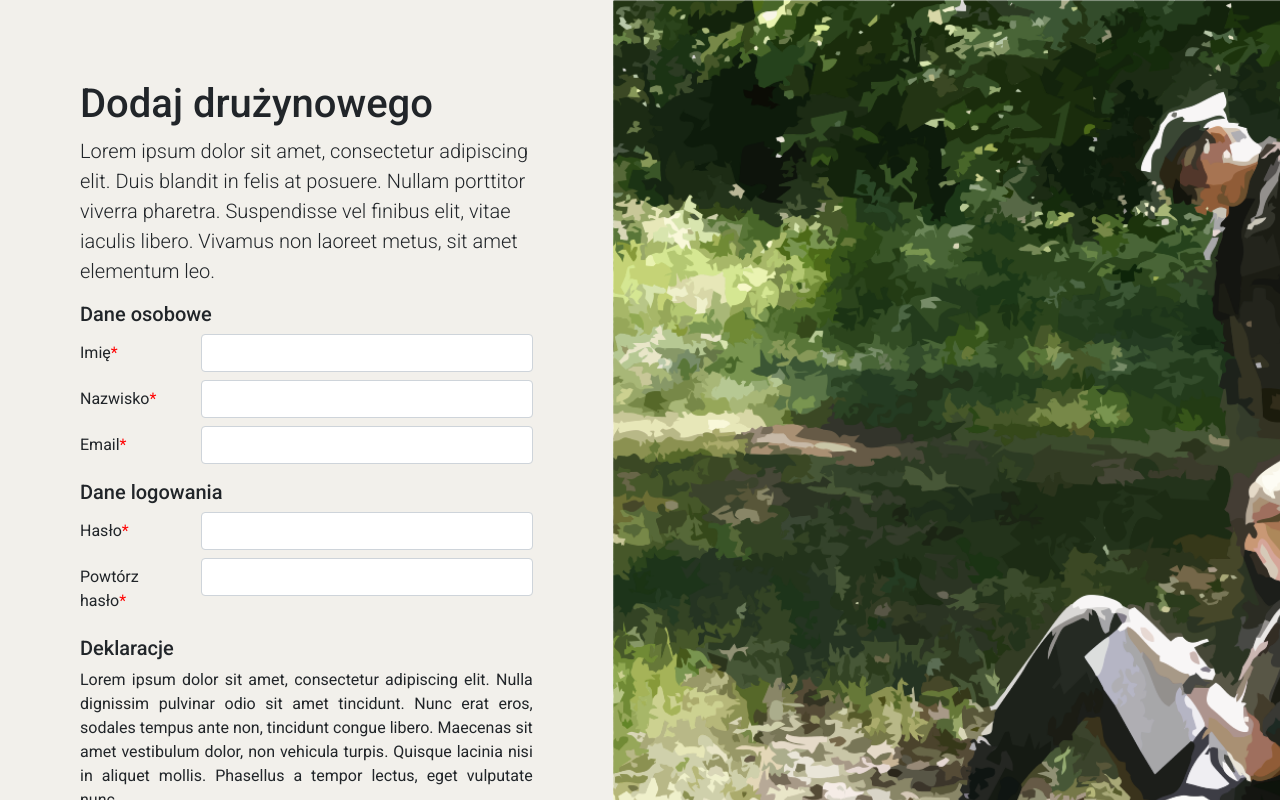
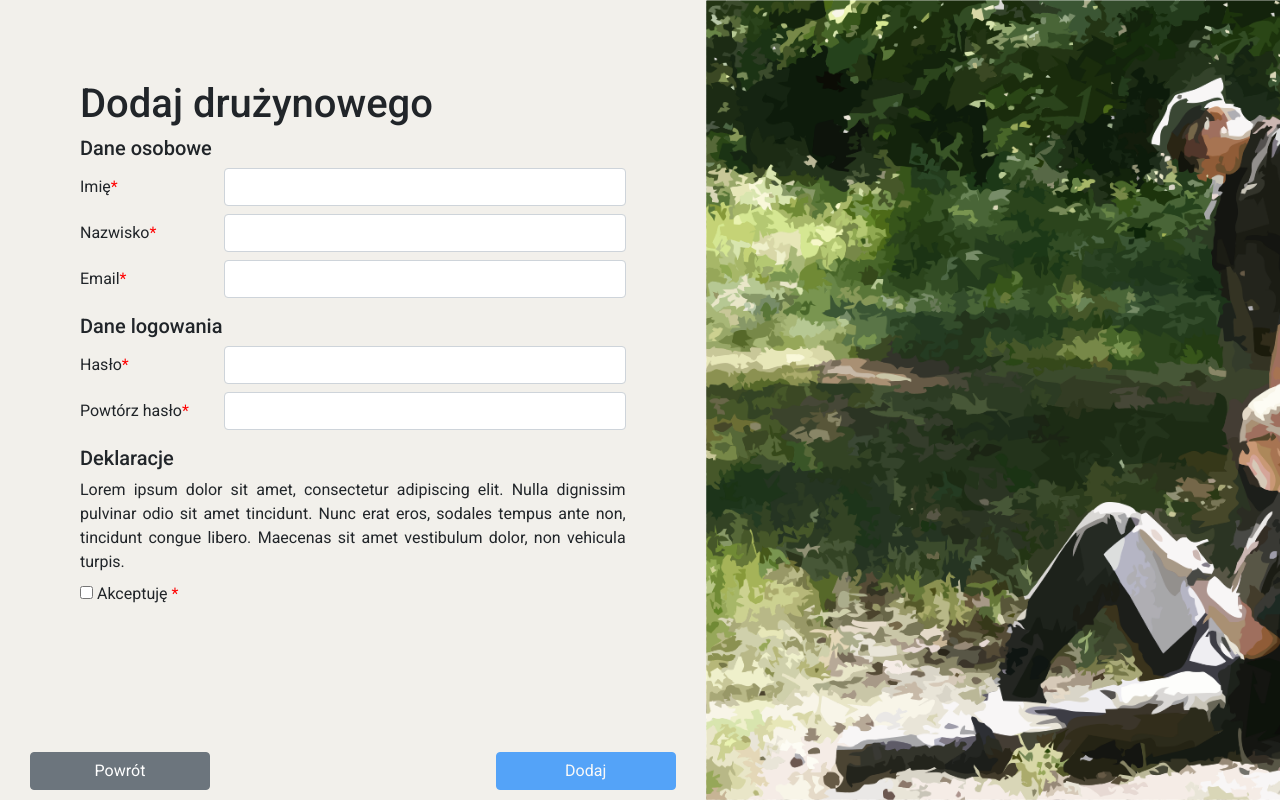
Before and after one commit to antoniforzp/TeamManager, an Angular app in the folder web/: page /addUser in a window 1280 px wide. Shown: the top 800 px of the page. Built offline with nearby package versions, Linux system fonts and the light colour scheme.

Commit message:
Add user page changes

```diff
--- a/web/src/app/pages/add-user/add-user.component.html
+++ b/web/src/app/pages/add-user/add-user.component.html
@@ -2,13 +2,7 @@
 
     <div class="container-clean add-user-container">
         <h1>Dodaj drużynowego</h1>
-        <p class="lead">Lorem ipsum dolor sit amet, consectetur adipiscing elit. Duis blandit in felis at posuere.
-            Nullam
-            porttitor viverra pharetra. Suspendisse vel finibus elit, vitae iaculis libero. Vivamus non laoreet metus,
-            sit
-            amet elementum leo. </p>
-
-        <form [formGroup]="addUserForm">
+        <form [formGroup]="form">
 
             <!-- CREDENTIALS -->
             <div class="form-group">
@@ -49,8 +43,7 @@
                         <div class="d-flex flex-column" *ngIf="userEmail.errors && userEmail.dirty">
                             <small class="alert-danger" *ngIf="userEmail.hasError('required')">Pole wymagane</small>
                             <small class="alert-danger" *ngIf="userEmail.hasError('pattern')">Nieprawidłowy format
-                                adresu
-                                email. Poprawny: email@email.com</small>
+                                adresu email. Poprawny: email@email.com</small>
                         </div>
                     </div>
                 </div>
@@ -93,10 +86,10 @@
 
                         <!-- Errors -->
                         <div class="d-flex flex-column"
-                            *ngIf="(passwordRepeat.errors || addUserForm.errors) && passwordRepeat.dirty">
+                            *ngIf="(passwordRepeat.errors || form.errors) && passwordRepeat.dirty">
                             <small class="alert-danger" *ngIf="passwordRepeat.hasError('required')">Pole
                                 wymagane</small>
-                            <small class="alert-danger" *ngIf="addUserForm.hasError('passwordDifferent')">Hasła się nie
+                            <small class="alert-danger" *ngIf="form.hasError('passwordDifferent')">Hasła się nie
                                 zgadzają</small>
                         </div>
                     </div>
@@ -110,9 +103,7 @@
                     <span class="regulations">
                         Lorem ipsum dolor sit amet, consectetur adipiscing elit. Nulla dignissim pulvinar odio sit amet
                         tincidunt. Nunc erat eros, sodales tempus ante non, tincidunt congue libero. Maecenas sit amet
-                        vestibulum dolor, non vehicula turpis. Quisque lacinia nisi in aliquet mollis. Phasellus a
-                        tempor
-                        lectus, eget vulputate nunc.
+                        vestibulum dolor, non vehicula turpis.
                     </span>
 
                     <div class="mt-2">
@@ -137,7 +128,7 @@
 
                 <!-- SUBMIT BUTTON -->
                 <button type="button" class="btn btn-primary button-add-user" type="submit" (click)="onSubmit()"
-                    [disabled]="!addUserForm.valid">Dodaj</button>
+                    [disabled]="!form.valid">Dodaj</button>
             </div>
 
             <!-- ERROR HANDLING -->
--- a/web/src/app/pages/add-user/add-user.component.scss
+++ b/web/src/app/pages/add-user/add-user.component.scss
@@ -4,7 +4,7 @@
   background-size: cover;
 
   min-height: 100vh;
-  width: 70%;
+  width: 50%;
 }
 
 .add-user-container {
--- a/web/src/app/pages/add-user/add-user.component.ts
+++ b/web/src/app/pages/add-user/add-user.component.ts
@@ -1,5 +1,5 @@
 import { Component, OnInit } from '@angular/core';
-import { FormBuilder, Validators } from '@angular/forms';
+import { AbstractControl, FormBuilder, FormGroup, Validators } from '@angular/forms';
 import { MatDialog } from '@angular/material/dialog';
 import { Subject } from 'rxjs';
 import { tap } from 'rxjs/operators';
@@ -16,51 +16,17 @@ import { CustomValidators } from 'src/app/validators/Customvalidators';
 export class AddUserComponent implements OnInit {
   result$ = new Subject<ResultOld>();
   mailExists = false;
-  addUserForm = this.fb.group({
-    userName: ['', Validators.required],
-    userSurname: ['', Validators.required],
-    userEmail: [
-      '',
-      [Validators.required, Validators.pattern(RegexPatterns.EMAIL)],
-    ],
-    password: [
-      '',
-      [
-        Validators.required,
-        CustomValidators.patternValidator(
-          new RegExp(RegexPatterns.HAS_NUMBER),
-          { hasNumber: true }
-        ),
-        CustomValidators.patternValidator(
-          new RegExp(RegexPatterns.HAS_CAPITAL),
-          { hasCapitalCase: true }
-        ),
-        CustomValidators.patternValidator(new RegExp(RegexPatterns.HAS_SMALL), {
-          hasSmallCase: true,
-        }),
-      ],
-    ],
-    passwordRepeat: ['', Validators.compose([Validators.required])],
-    declaration: [null, [Validators.required, Validators.requiredTrue]],
-  });
+  form: FormGroup;
 
   constructor(
     private fb: FormBuilder,
     private userService: UserService,
     private dialog: MatDialog
-  ) {
-    this.addUserForm.setValidators(
-      CustomValidators.passwordMatchValidator(
-        this.password,
-        this.passwordRepeat,
-        {
-          passwordDifferent: true,
-        }
-      )
-    );
+  ) {}
+
+  ngOnInit(): void {
+    this.setupForm();
   }
-
-  ngOnInit(): void {}
 
   onSubmit(): void {
     this.userService
@@ -86,29 +52,74 @@ export class AddUserComponent implements OnInit {
       });
   }
 
+  // FORMS SETUP
+
+  setupForm(): void {
+    this.form = this.fb.group({
+      userName: ['', Validators.required],
+      userSurname: ['', Validators.required],
+      userEmail: [
+        '',
+        [Validators.required, Validators.pattern(RegexPatterns.EMAIL)],
+      ],
+      password: [
+        '',
+        [
+          Validators.required,
+          CustomValidators.patternValidator(
+            new RegExp(RegexPatterns.HAS_NUMBER),
+            { hasNumber: true }
+          ),
+          CustomValidators.patternValidator(
+            new RegExp(RegexPatterns.HAS_CAPITAL),
+            { hasCapitalCase: true }
+          ),
+          CustomValidators.patternValidator(
+            new RegExp(RegexPatterns.HAS_SMALL),
+            {
+              hasSmallCase: true,
+            }
+          ),
+        ],
+      ],
+      passwordRepeat: ['', [Validators.required]],
+      declaration: [null, [Validators.required, Validators.requiredTrue]],
+    });
+
+    this.form.setValidators(
+      CustomValidators.passwordMatchValidator(
+        this.password,
+        this.passwordRepeat,
+        {
+          passwordDifferent: true,
+        }
+      )
+    );
+  }
+
   // FORMS
 
-  get userName(): any {
-    return this.addUserForm.get('userName');
+  get userName(): AbstractControl {
+    return this.form.get('userName');
   }
 
-  get userSurname(): any {
-    return this.addUserForm.get('userSurname');
+  get userSurname(): AbstractControl {
+    return this.form.get('userSurname');
   }
 
-  get userEmail(): any {
-    return this.addUserForm.get('userEmail');
+  get userEmail(): AbstractControl {
+    return this.form.get('userEmail');
   }
 
-  get password(): any {
-    return this.addUserForm.get('password');
+  get password(): AbstractControl {
+    return this.form.get('password');
   }
 
-  get passwordRepeat(): any {
-    return this.addUserForm.get('passwordRepeat');
+  get passwordRepeat(): AbstractControl {
+    return this.form.get('passwordRepeat');
   }
 
   get declaration(): any {
-    return this.addUserForm.get('declaration');
+    return this.form.get('declaration');
   }
 }
```
